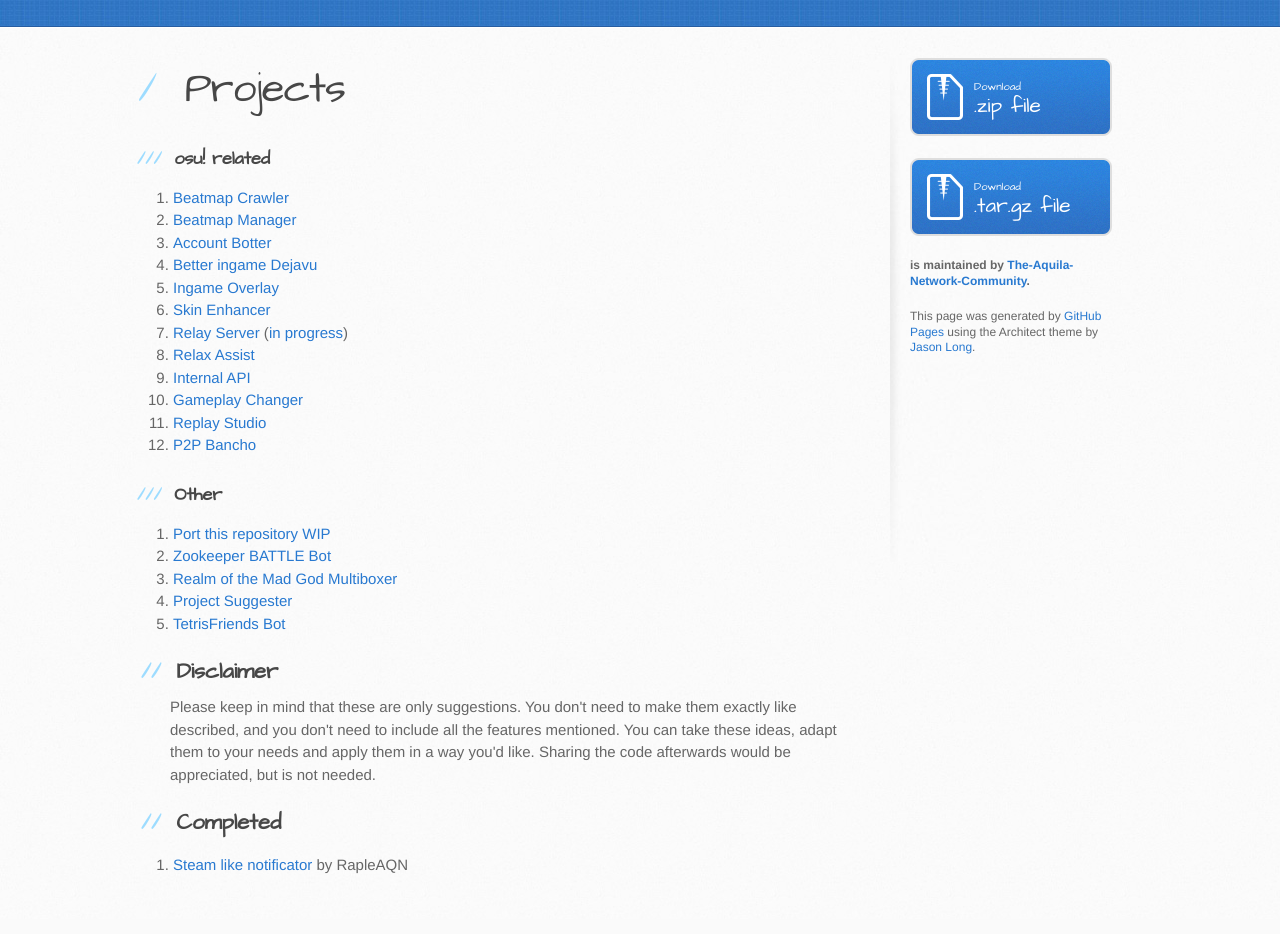
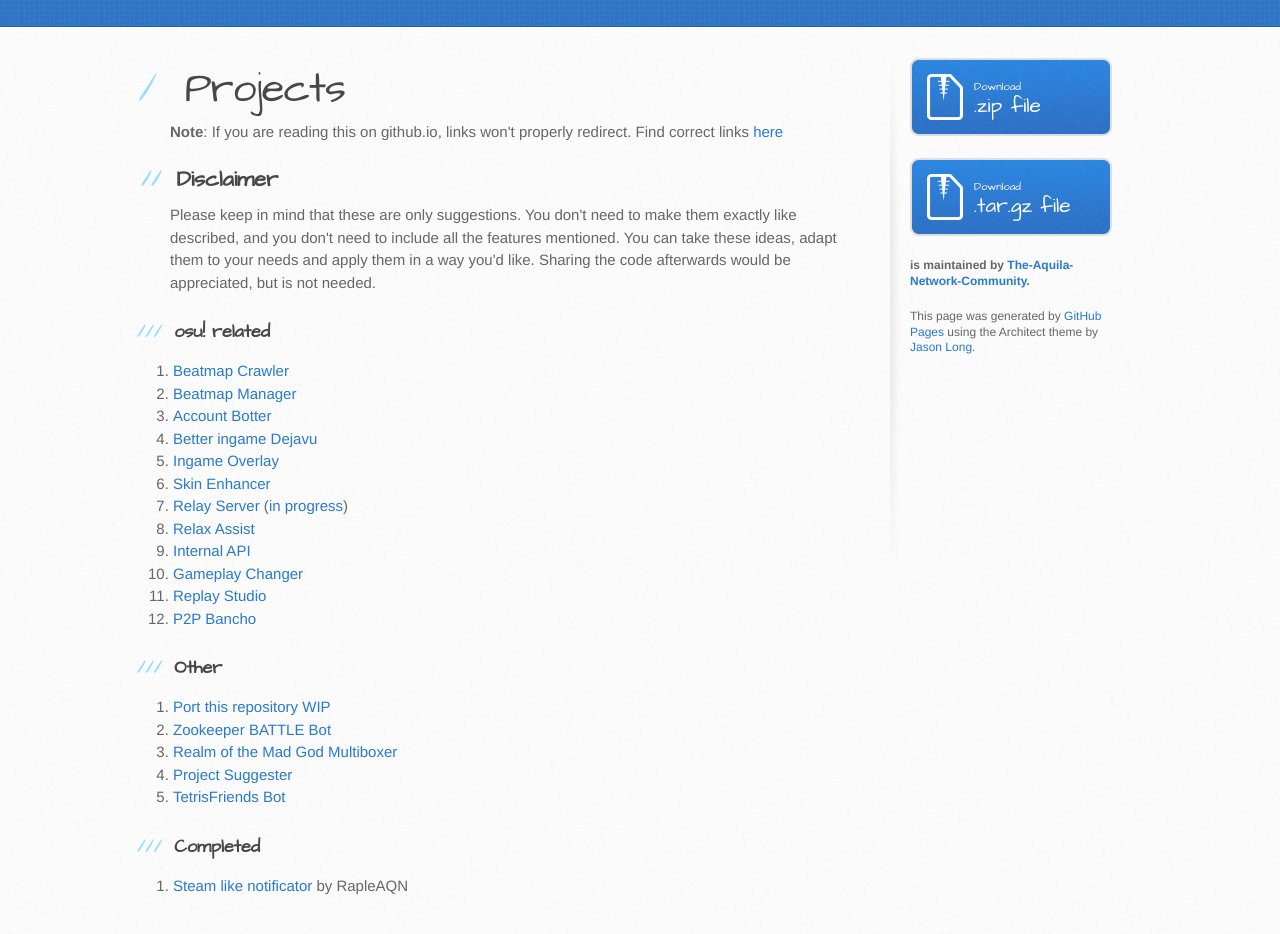
Before and after one commit to Oreemo/Project-Suggestions, a plain HTML site: page index.html in a window 1280 px wide. Shown: the part 280-1214 px from the top of the page. Drawn offline with Linux system fonts and the light colour scheme.

Commit message:
Create gh-pages branch via GitHub

```diff
--- a/index.html
+++ b/index.html
@@ -31,6 +31,16 @@
           <h1>
 <a id="projects" class="anchor" href="#projects" aria-hidden="true"><span aria-hidden="true" class="octicon octicon-link"></span></a>Projects</h1>
 
+<p><strong>Note</strong>: If you are reading this on github.io, links won't properly redirect. Find correct links <a href="https://github.com/The-Aquila-Network-Community/Project-Suggestions/README.md">here</a></p>
+
+<h2>
+<a id="disclaimer" class="anchor" href="#disclaimer" aria-hidden="true"><span aria-hidden="true" class="octicon octicon-link"></span></a>Disclaimer</h2>
+
+<p>Please keep in mind that these are only suggestions. You don't need to make them exactly like described,
+and you don't need to include all the features mentioned.
+You can take these ideas, adapt them to your needs and apply them in a way you'd like.
+Sharing the code afterwards would be appreciated, but is not needed.</p>
+
 <h3>
 <a id="osu-related" class="anchor" href="#osu-related" aria-hidden="true"><span aria-hidden="true" class="octicon octicon-link"></span></a>osu! related</h3>
 
@@ -63,16 +73,8 @@
 <li><a href="TetrisFriends%20Bot.md">TetrisFriends Bot</a></li>
 </ol>
 
-<h2>
-<a id="disclaimer" class="anchor" href="#disclaimer" aria-hidden="true"><span aria-hidden="true" class="octicon octicon-link"></span></a>Disclaimer</h2>
-
-<p>Please keep in mind that these are only suggestions. You don't need to make them exactly like described,
-and you don't need to include all the features mentioned.
-You can take these ideas, adapt them to your needs and apply them in a way you'd like.
-Sharing the code afterwards would be appreciated, but is not needed.</p>
-
-<h2>
-<a id="completed" class="anchor" href="#completed" aria-hidden="true"><span aria-hidden="true" class="octicon octicon-link"></span></a>Completed</h2>
+<h3>
+<a id="completed" class="anchor" href="#completed" aria-hidden="true"><span aria-hidden="true" class="octicon octicon-link"></span></a>Completed</h3>
 
 <ol>
 <li>
```
Also changed, not shown: params.json (+1 -1 lines).
